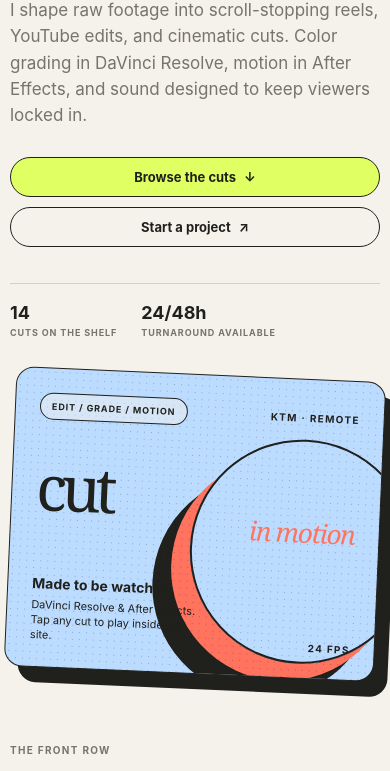
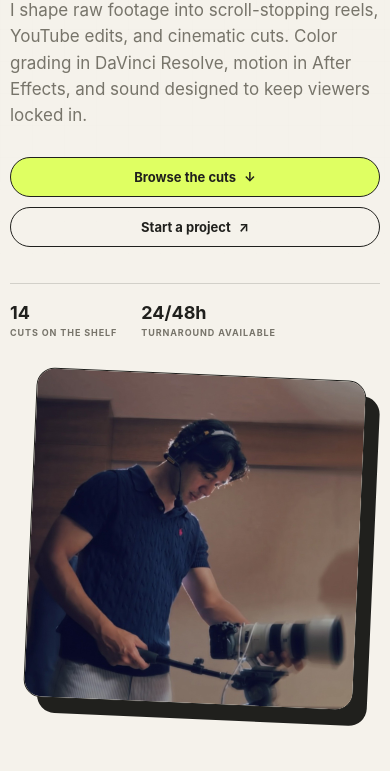
Before and after one commit to Zen0hh/Zenith_Portfolio, a plain HTML site: page index.html in a window 390 px wide. Shown: the part 259-1030 px from the top of the page. Drawn offline with Linux system fonts and the light colour scheme.

Commit message:
Update page title to Professional Video Editor and display photo in hero section

```diff
--- a/custom.css
+++ b/custom.css
@@ -277,6 +277,24 @@ h1 {
   transform: rotate(0deg) scale(1.01);
 }
 
+.hero-photo-frame {
+  padding: 0;
+  background: var(--paper-2);
+}
+
+.hero-photo-frame::before,
+.hero-photo-frame::after {
+  display: none !important;
+}
+
+.hero-photo-img {
+  width: 100%;
+  height: 100%;
+  object-fit: cover;
+  object-position: center 25%;
+  display: block;
+}
+
 .art-frame::before {
   content: "";
   position: absolute;
@@ -1920,8 +1938,9 @@ footer {
     gap: 48px;
   }
   .hero-art {
-    min-height: 400px;
-    max-width: 620px;
+    min-height: 440px;
+    max-width: 480px;
+    aspect-ratio: 1;
     width: 100%;
     margin: 0 auto;
   }
@@ -1948,7 +1967,13 @@ footer {
   .topnav { display: none; }
   .hero { padding: 40px 0 50px; gap: 36px; }
   h1 { font-size: clamp(38px, 12vw, 64px); line-height: 1.08; }
-  .hero-art { min-height: 300px; }
+  .hero-art {
+    min-height: auto;
+    max-width: 330px;
+    aspect-ratio: 1;
+    width: 100%;
+    margin: 0 auto;
+  }
   .art-mark { font-size: clamp(52px, 16vw, 76px); }
   .hero-actions {
     display: flex;
--- a/index.html
+++ b/index.html
@@ -6,11 +6,11 @@
   <meta name="viewport" content="width=device-width, initial-scale=1">
   <meta name="description"
     content="Zenith Onta — Freelance Video Editor, Colorist & Motion Designer based in Kathmandu, Nepal. A living shelf of reels, films, and cuts.">
-  <title>Zenith Onta — Video Editor &amp; Colorist</title>
+  <title>Zenith Onta — Professional Video Editor</title>
 
   <!-- Open Graph -->
   <meta property="og:type" content="website">
-  <meta property="og:title" content="Zenith Onta — Video Editor & Colorist">
+  <meta property="og:title" content="Zenith Onta — Professional Video Editor">
   <meta property="og:description"
     content="A living shelf of reels, cinematic edits, and motion graphics. Watch in-page.">
   <meta property="og:image" content="assets/images/zenith/service-editing.jpg">
@@ -19,7 +19,7 @@
   <link rel="shortcut icon" href="assets/images/logo/favicon.svg">
 
   <!-- Stylesheet (Portfolio-Lab Editorial Design System) -->
-  <link rel="stylesheet" href="custom.css?v=179150">
+  <link rel="stylesheet" href="custom.css?v=179151">
 </head>
 
 <body>
@@ -73,20 +73,9 @@
           </div>
         </div>
 
-        <div class="hero-art" aria-hidden="true">
-          <div class="art-frame">
-            <div class="art-top">
-              <span class="art-chip">EDIT / GRADE / MOTION</span>
-              <span class="mini-label">KTM · REMOTE</span>
-            </div>
-            <div class="art-mark">cut<span>in motion</span></div>
-            <div class="art-bottom">
-              <div class="art-caption">
-                <strong>Made to be watched.</strong>
-                DaVinci Resolve &amp; After Effects. Tap any cut to play inside the site.
-              </div>
-              <span class="mini-label">24 fps</span>
-            </div>
+        <div class="hero-art">
+          <div class="art-frame hero-photo-frame">
+            <img src="assets/profile.jpg" alt="Zenith Onta — Video Editor &amp; Colorist" class="hero-photo-img" loading="eager">
           </div>
         </div>
       </section>
```
